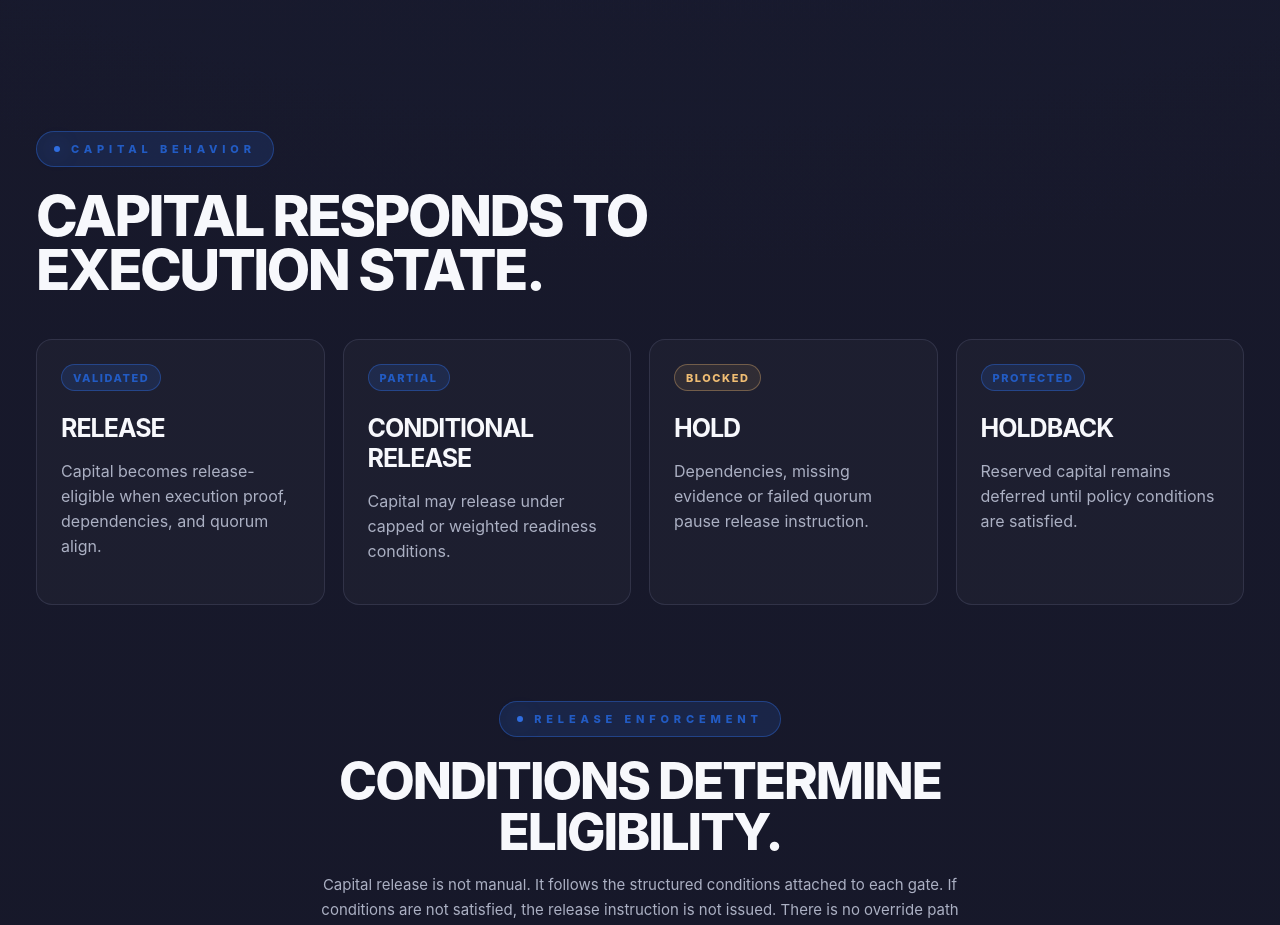
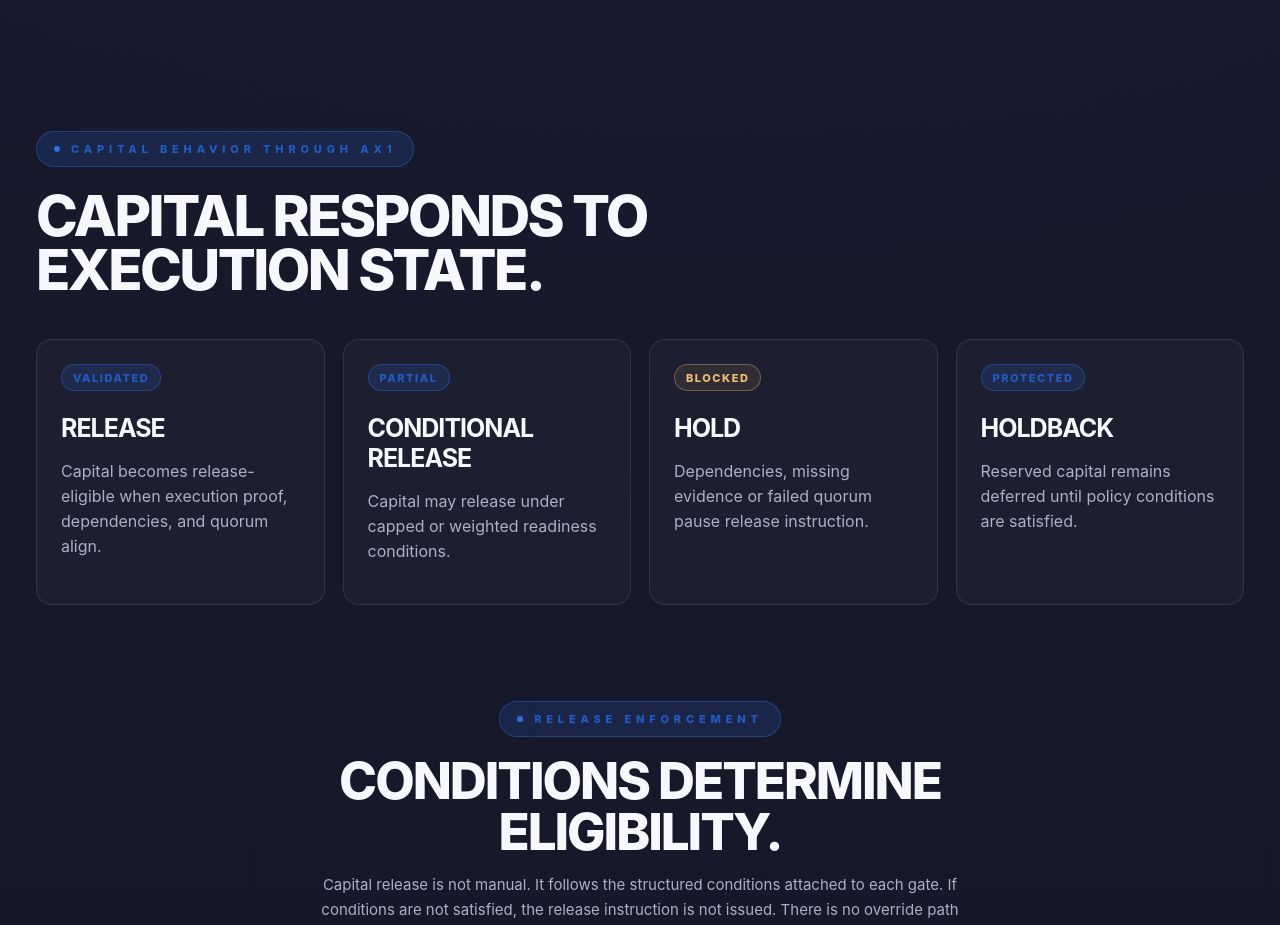
Before and after one commit to TJHubX/AX1_Website, a React (Vite) app: page /capital in a window 1280 px wide. Shown: the part 1780-2705 px from the top of the page. Built offline with nearby package versions, Linux system fonts and the light colour scheme.

Commit message:
capital: update badge to 'Capital Behavior through AX1'

```diff
--- a/src/pages/CapitalPage.tsx
+++ b/src/pages/CapitalPage.tsx
@@ -285,7 +285,7 @@ export default function CapitalPage({ onOpenAccess, onOpenContact }: PageProps)
       <CapitalPerformanceSection />
       <section className="section behavior-section">
         <motion.div className="section-head" {...fade}>
-          <Badge>Capital Behavior</Badge>
+          <Badge>Capital Behavior through AX1</Badge>
           <h2>Capital responds to execution state.</h2>
         </motion.div>
         <div className="behavior-grid">{states.map(([state, behavior, copy]) => <motion.div className="behavior-card" key={state} {...fade}><Pill tone={state === 'Blocked' ? 'amber' : 'blue'}>{state}</Pill><h3>{behavior}</h3><p>{copy}</p></motion.div>)}</div>
```
